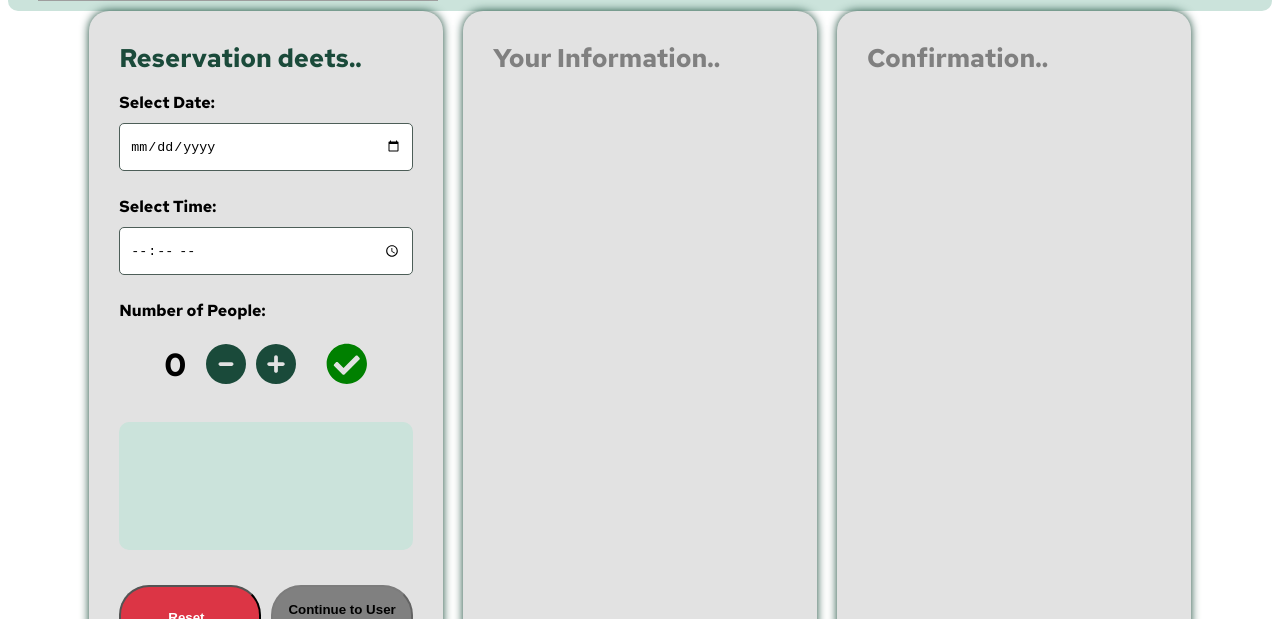
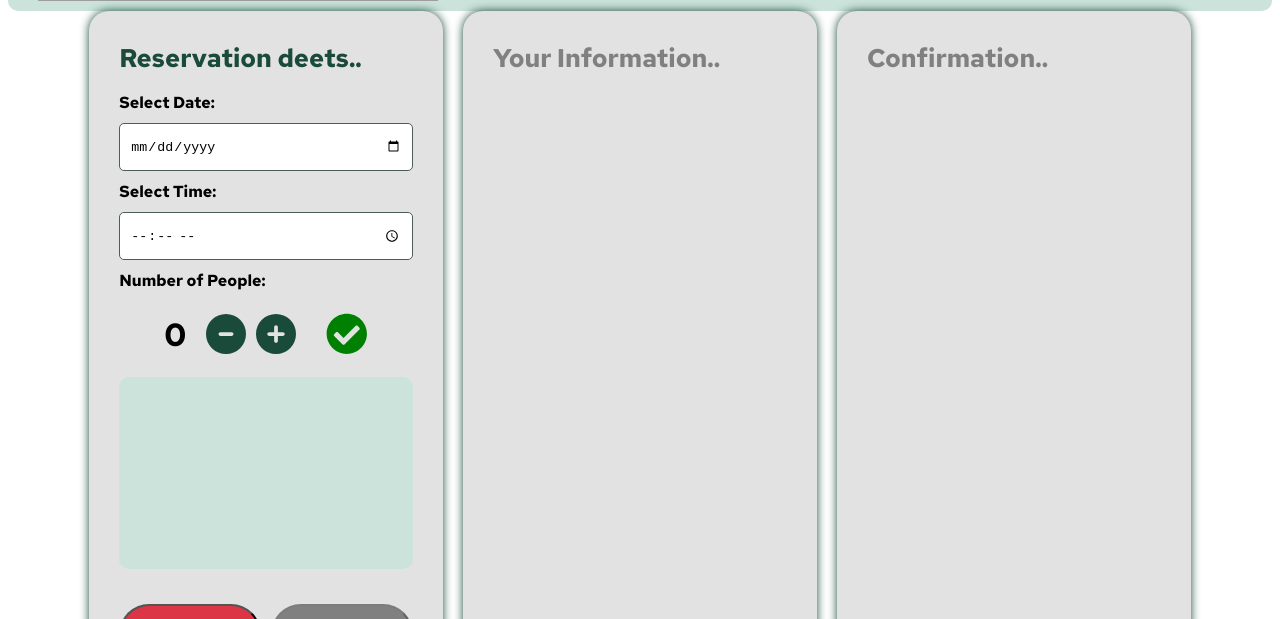
Before and after one commit to breadfan18/meta-capstone, a React (Create React App) app: page /reservations in a window 1280 px wide. Shown: the part 317-936 px from the top of the page. Built offline with nearby package versions, Linux system fonts and the light colour scheme; grey boxes are pictures that could not be loaded.

Commit message:
table reservation completed

```diff
--- a/src/components/reservations/ReservationDetails.jsx
+++ b/src/components/reservations/ReservationDetails.jsx
@@ -29,7 +29,8 @@ const ReservationDetails = ({
   return (
     <div class={containerClass}>
       <h1>Reservation deets..</h1>
-      <form id="reservationForm">
+      <form class="reservationForm">
+        <div className="formGroup">
           <div className="inputField">
             <label for="date">Select Date:</label>
             <input
@@ -66,7 +67,11 @@ const ReservationDetails = ({
                 setGetTables={setGetTables}
               />
               <FaCheckCircle
-              style={{ color: "green", marginLeft: "30px", fontSize: "2.6rem" }}
+                style={{
+                  color: "green",
+                  marginLeft: "30px",
+                  fontSize: "2.6rem",
+                }}
                 onClick={() => setGetTables(true)}
                 className="peopleCheck"
               />
@@ -81,12 +86,15 @@ const ReservationDetails = ({
               getTables &&
               tableTimeOptions.map((time) => (
                 <div
-                className={`timeBox ${selectedTimeSlot === time && "selected"}`}
+                  className={`timeBox ${
+                    selectedTimeSlot === time && "selected"
+                  }`}
                   onClick={() => setSelectedTimeSlot(time)}
                 >
                   {time}
                 </div>
               ))}
+          </div>
         </div>
 
         <div className="buttonGroup">
--- a/src/components/reservations/Reservations.css
+++ b/src/components/reservations/Reservations.css
@@ -41,17 +41,16 @@
   margin-top: 0;
   font-size: clamp(20px, 2vw, 2rem);
 }
-
-#reservationForm {
+.reservationForm {
   display: flex;
   flex-direction: column;
-  /* justify-content: start; */
   height: 100%;
   gap: 15px;
+  justify-content: space-between;
 }
 
-#reservationForm input,
-#reservationForm select {
+.reservationForm input,
+.reservationForm select {
   width: 100%;
   height: 3rem;
   margin: 10px 0;
@@ -60,7 +59,7 @@
   padding: 10px;
 }
 
-#reservationForm label {
+.reservationForm label {
   font-weight: bold;
 }
 
@@ -94,7 +93,7 @@
   background-color: var(--very-light-green);
   padding: 20px;
   justify-content: center;
-  height: 8rem;
+  height: 12rem;
   overflow-x: scroll;
 }
 
@@ -106,8 +105,10 @@
   margin: 3px;
   border-radius: 20px;
   border: 3px solid var(--primary-green);
-  text-align: center;
   cursor: pointer;
+  display: flex;
+  justify-content: center;
+  align-items: center;
 }
 
 .selected {
--- a/src/components/reservations/UserInformation.jsx
+++ b/src/components/reservations/UserInformation.jsx
@@ -22,7 +22,8 @@ function UserInformation({
         Your Information..
       </h1>
       {(continueToUserInfo || continueToConfirmation) && (
-        <form id="reservationForm">
+        <form class="reservationForm userInfoGroup">
+          <div className="formGroup">
             <div>
               <label for="date">Your name: </label>
               <input
@@ -73,6 +74,7 @@ function UserInformation({
                 <option value="anniversary">Anniversary</option>
                 <option value="wedding">Wedding</option>
               </select>
+            </div>
           </div>
 
           <div className="buttonGroup">
```
Lines whose indentation alone changed are shown as unchanged.
